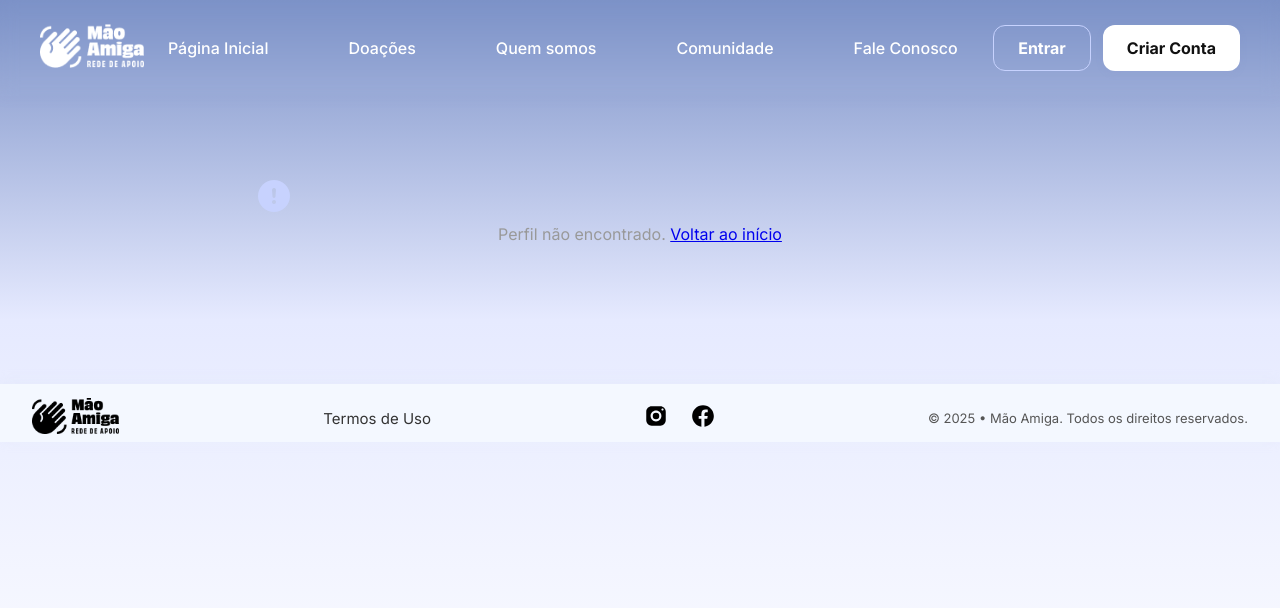
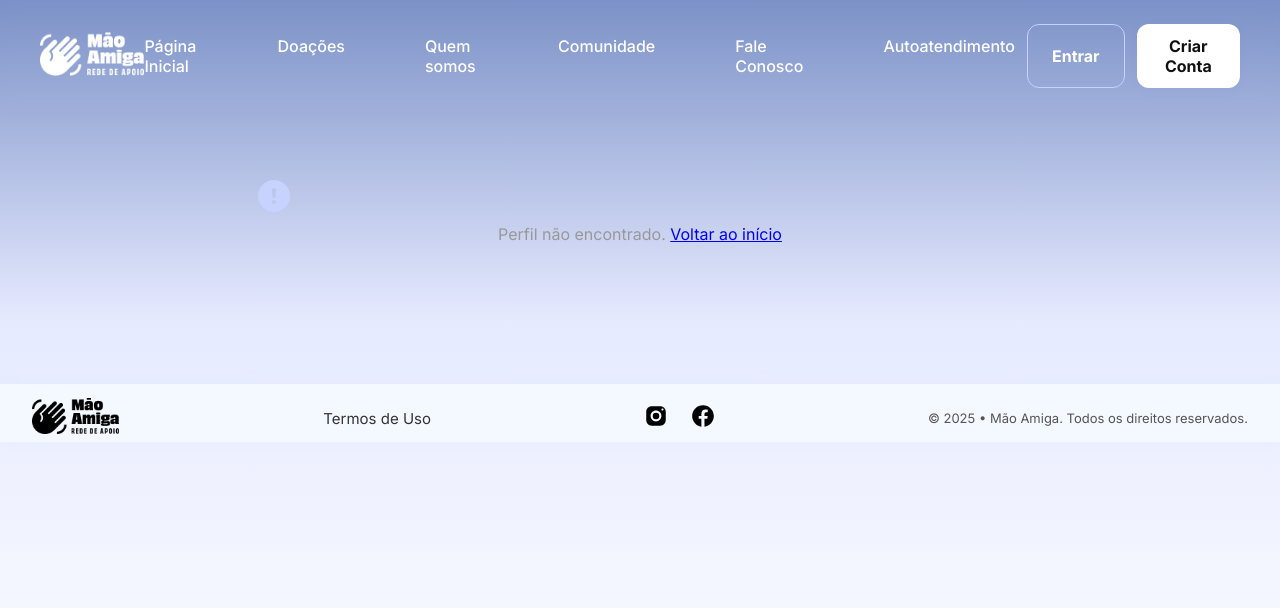
Before and after one commit to pedroohns/ProjetoMaoAmiga, a plain HTML site: page public/perfil.html in a window 1280 px wide. Drawn offline with Linux system fonts and the light colour scheme.

Commit message:
alterações visuais basicas. inserido tambem uma tela de perfil, que será ajustada posteriormente, tanto visual, quanto o back-end dela. CREIO QUE ALGUMAS FUNCIONALIDADES DO WEBSITE ESTÃO COMPROMETIDAS MOMENTANEAMENTE, MAS SERÃO AJUSTADAS!!!

```diff
--- a/public/perfil.html
+++ b/public/perfil.html
@@ -25,6 +25,7 @@
           <a href="quem-somos.html">Quem somos</a>
           <a href="comunidade.html">Comunidade</a>
           <a href="fale-conosco.html">Fale Conosco</a>
+          <a href="autoatendimento.html">Autoatendimento</a>
         </nav>
         <div class="auth-buttons">
           <button class="entrar">Entrar</button>
@@ -41,6 +42,7 @@
             <a href="quem-somos.html">Quem somos</a>
             <a href="comunidade.html">Comunidade</a>
             <a href="fale-conosco.html">Fale Conosco</a>
+            <a href="autoatendimento.html">Autoatendimento</a>
             <div class="mobile-auth-buttons">
               <button class="mobile-entrar">Entrar</button>
               <button class="mobile-criar-conta">Criar Conta</button>
@@ -51,7 +53,7 @@
     </header>
 
     <main class="perfil-main">
-      <!-- Conteúdo carregado via JS -->
+      <!-- conteudo carregado pelo js -->
       <div id="perfil-conteudo">
         <div class="perfil-loading">
           <i class="fa-solid fa-spinner fa-spin"></i>
@@ -76,7 +78,7 @@
 
   </div>
 
-  <!-- Modal de edição -->
+  <!-- modal de ediçao -->
   <div class="modal-overlay" id="modalEditar">
     <div class="modal-card">
       <div class="modal-header">
```
Also changed, not shown: public/perfil.css (+6 -22 lines), public/perfil.js (+11 -25 lines), server/index.js (+5 -11 lines), server/routes/usuarios.js (+8 -14 lines).
